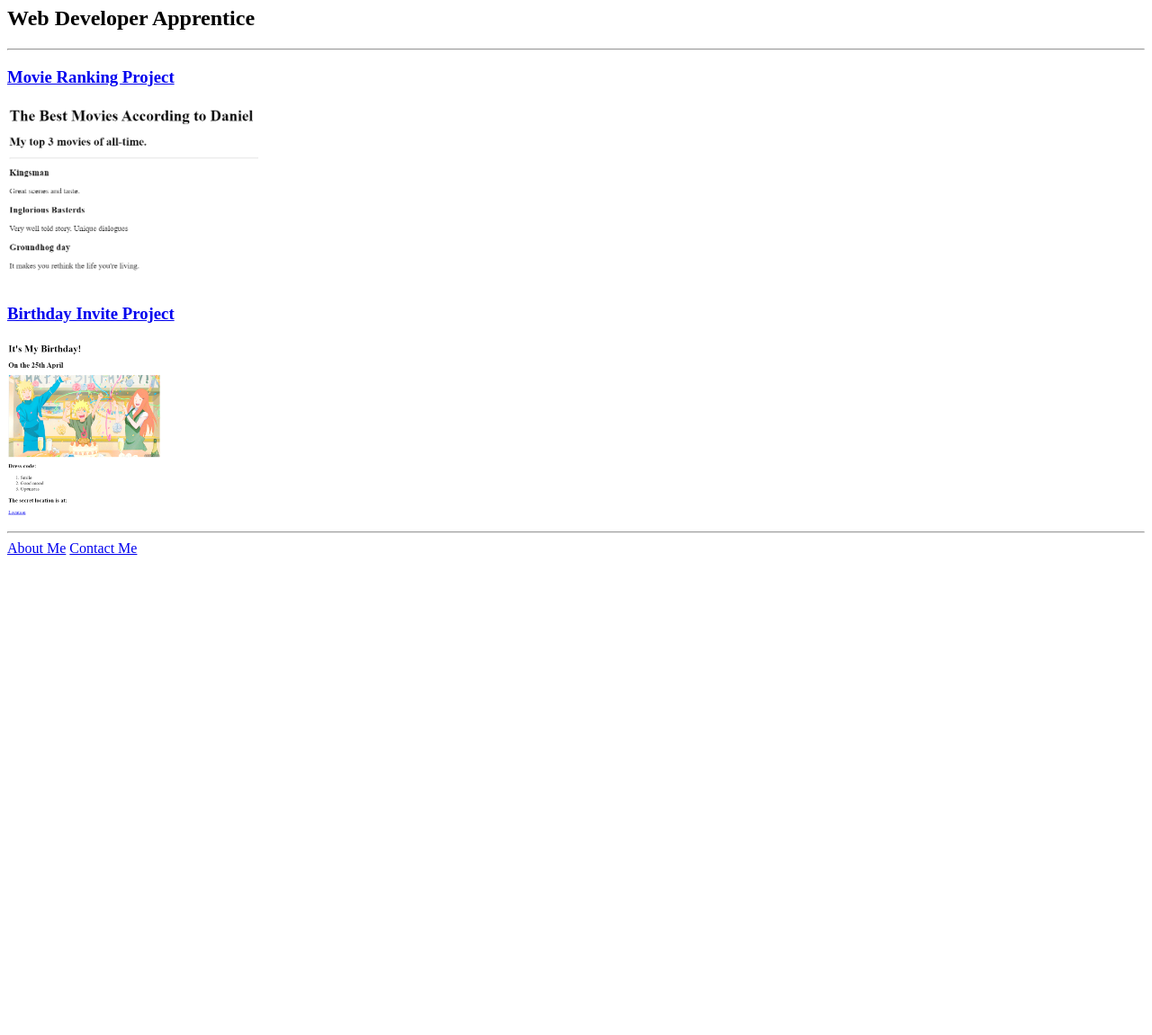
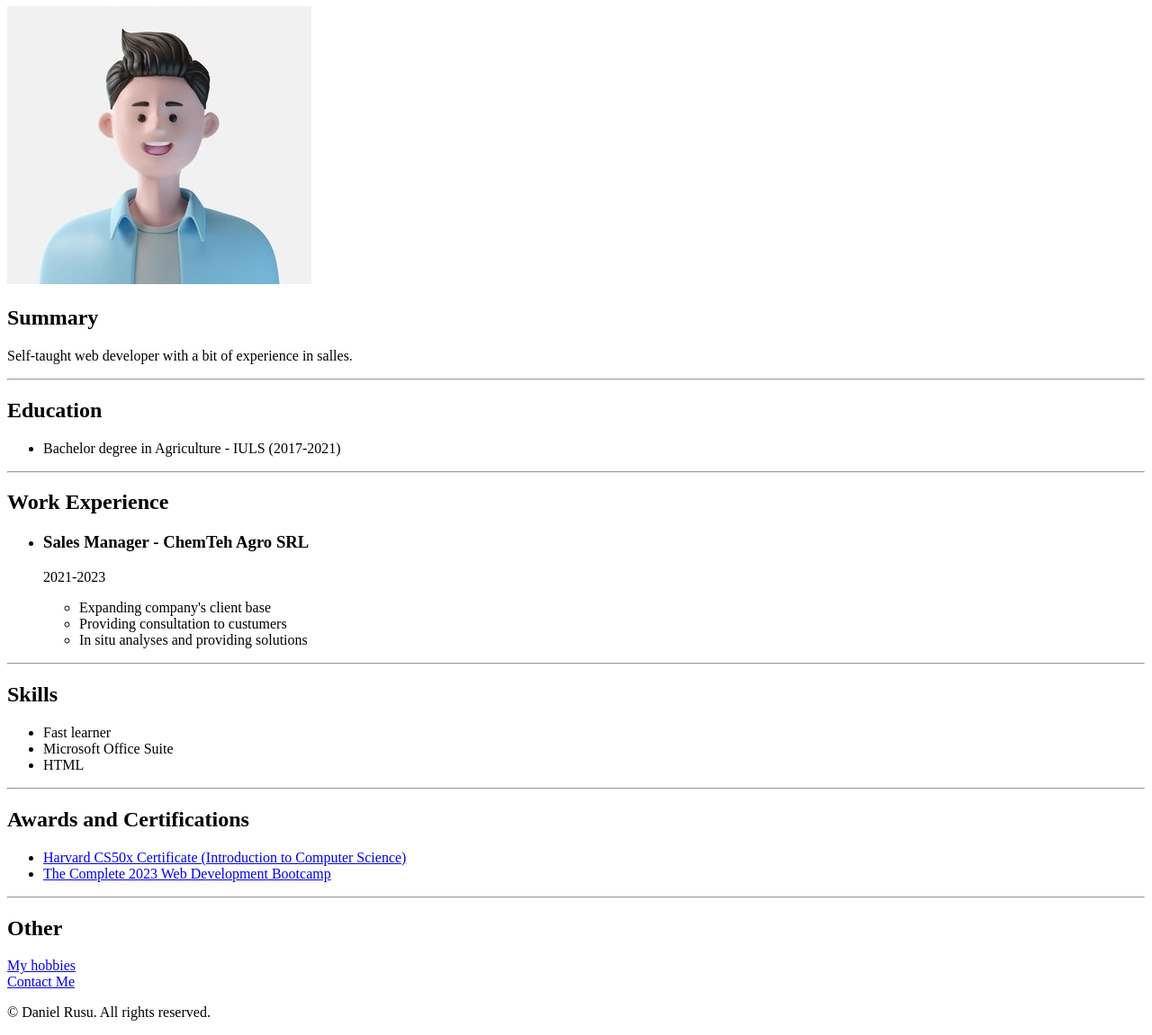
Before and after one commit to Pulssard/html-portfolio, a plain HTML site: page index.html in a window 1280 px wide. Shown: the part 73-1224 px from the top of the page at 90% size. Before the commit the page ends 800 px from the top, so only its background shows below. Drawn offline with Linux system fonts and the light colour scheme.

Commit message:
Add files via upload

```diff
--- a/index.html
+++ b/index.html
@@ -1,37 +1,57 @@
-<!-- TODO 1: Create the HTML Boilerplate -->
-
-<!-- TODO 2: Add Your previous projects' HTML into the public folder -->
-
-<!-- TODO 3: Take screenshots of your project previews and add the images to the images folder -->
-
-<!-- TODO 4: Add titles/subtitles etc. -->
-
-<!-- TODO 5: Add a link to the project pages -->
-
-<!-- TODO 6: Add images to show the project previews
-HINT for TODO 6: You can use the height attribute set to 200 to make the image smaller:
-https://developer.mozilla.org/en-US/docs/Web/HTML/Element/img#attr-height -->
-
-<!-- TODO 7: Add the Contact Me and About Me page links -->
-
 <!DOCTYPE html>
-<html lang="en-US">
+<html>
     <head>
-        <meta charset="UTF-8">
-        <meta name="viewport" content="width=device-width, initial-scale=1.0">
-        <title>Portfolio 1</title>
+       <title>My Resume</title>
+       <meta name="viewport" content="width=device-width, initial-scale=1.0">
+       <meta charset="UTF-8">
     </head>
     <body>
-        <h1>Daniel's Portfolio</h1>
-        <h2>Web Developer Apprentice</h2>
+        <h1>Daniel Rusu</h1>
+        <img src="./character-avatar-3d-illustration_460336-702.jpg" alt="3d avatar photo">
+        <br>
+        <h2>Summary</h2>
+        <p>Self-taught web developer with a bit of experience in salles.</p>
         <hr>
-        <h3><a href="./public/ranks.html">Movie Ranking Project</a></h3>
-        <img src="./assets/images/movie.png" alt="movie ranking preview" height="200">
-        <h3><a href="./public/birthday.html">Birthday Invite Project</a></h3>
-        <img src="./assets/images/bday.png" alt="birthday project preview" height="200">
+        <h2>Education</h2>
+        <p>
+            <ul>
+                <li>Bachelor degree in Agriculture - IULS (2017-2021)</li>
+            </ul>
+        </p>
         <hr>
-        <a href="./public/about.html">About Me</a>
-        <a href="./public/contact.html">Contact Me</a>
+        <h2>Work Experience</h2>
+        <p>
+            <ul>
+                <li><h3>Sales Manager - ChemTeh Agro SRL</h3></li>
+                <p>2021-2023</p>
+                <ul>
+                    <li>Expanding company's client base</li>
+                    <li>Providing consultation to custumers</li>
+                    <li>In situ analyses and providing solutions</li>
+                </ul>
+            </ul>
+        </p>
+        <hr>
+        <h2>Skills</h2>
+        <ul>
+            <li>Fast learner</li>
+            <li>Microsoft Office Suite</li>
+            <li>HTML </li>
+        </ul>
+        <hr>
+        <h2>Awards and Certifications</h2>
+        <ul>
+            <li><a href="https://cs50.harvard.edu/x/2023/">Harvard CS50x Certificate (Introduction to Computer Science)</a></li>
+            <li><a href="https://www.udemy.com/course/the-complete-web-development-bootcamp">The Complete 2023 Web Development Bootcamp</a></li>
+        </ul>
+        <hr>
+        <h2>Other</h2>
+        <a href="./hobbies.html">My hobbies</a>
+        <br>
+        <a href="./contact.html">Contact Me</a>
+        <footer>
+            <p>© Daniel Rusu. All rights reserved.</p>
+        </footer>
     </body>
 
 </html>
```
Also changed, not shown: contact.html (added, +19 -0 lines), hobbies.html (added, +18 -0 lines), character-avatar-3d-illustration_460336-702.jpg (added).
